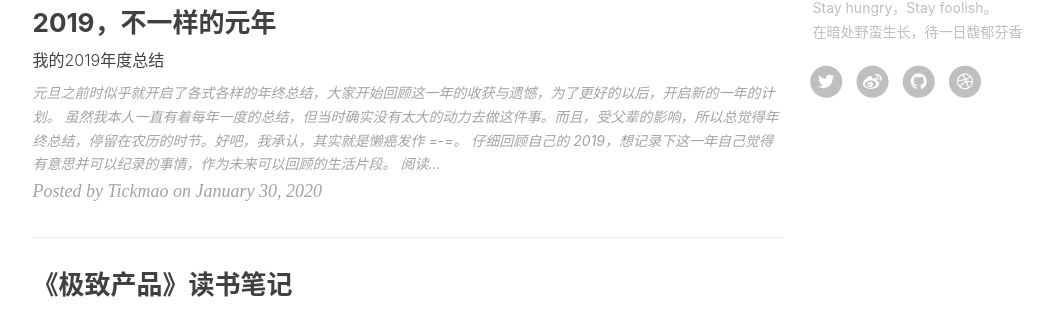
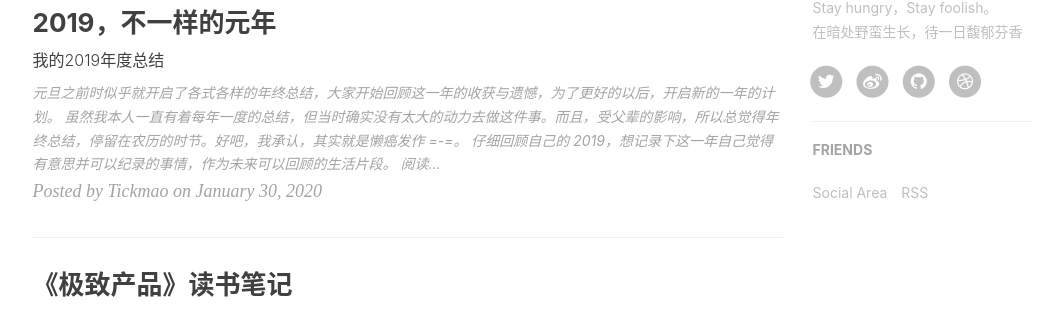
Before and after one commit to tickmao/tickmao.github.io, a Jekyll site: the page built from index.html, in a window 1280 px wide and 900 px high, scrolled down 899 px. Shown: the part 119-430 px from the top of the window, without its empty margins (135-1198 px from the left). Built offline with Jekyll 4.4.1, drawn with Linux system fonts in a browser that asks for light colours; nearby versions of some CDN libraries; the list of posts is cut into pages by our own code; comment, search, counter and statistics services are not loaded.

Commit message:
update me

```diff
--- a/_config.yml
+++ b/_config.yml
@@ -108,8 +108,8 @@ page-mathjax: false
 
 
 # Friends
-Url: [{
-        title: "Social",
+friends: [{
+        title: "Social Area",
         href: "https://about.me/tickmao"
     },{
         title: "RSS",
```
